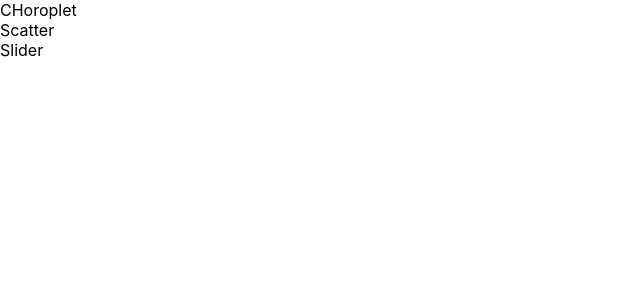
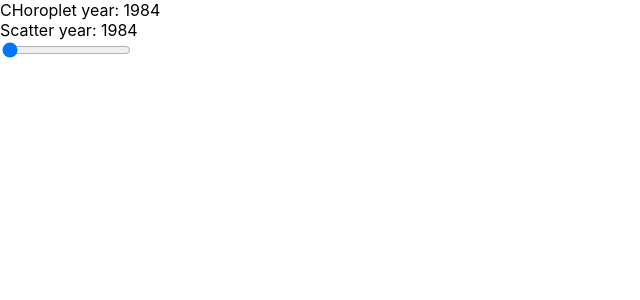
Before and after one commit to pdusan/d3-vis, a React (Create React App) app in the folder A3/: page / in a window 1280 px wide. Shown: the top 300 px of the page, without its empty margins (0-640 px from the left). Built offline with nearby package versions, Linux system fonts and the light colour scheme.

Commit message:
implemented year slider communication

```diff
--- a/A3/src/components/App.js
+++ b/A3/src/components/App.js
@@ -42,6 +42,7 @@ function niceData(data, name) {
 
 function App() {
   const [data, setData] = useState();
+  const [year, setYear] = useState();
 
   // Both data sets are loaded and transformed according to the above defined function
   // and then "manually" deep merged, so that each state has a series of years and their
@@ -66,9 +67,9 @@ function App() {
 
   return (
     <div>
-      <Choropleth />
-      <ScatterPlot />
-      <Slider />
+      <Choropleth map={mapStatesUsa} year={year} />
+      <ScatterPlot year={year} />
+      <Slider update={setYear} />
     </div>
   );
 }
--- a/A3/src/components/Choropleth.js
+++ b/A3/src/components/Choropleth.js
@@ -1,3 +1,3 @@
-export default function Choropleth() {
-  return <div>CHoroplet</div>;
+export default function Choropleth({ map, year }) {
+  return <div>CHoroplet year: {year}</div>;
 }
--- a/A3/src/components/ScatterPlot.js
+++ b/A3/src/components/ScatterPlot.js
@@ -1,3 +1,3 @@
-export default function ScatterPlot() {
-  return <div>Scatter</div>;
+export default function ScatterPlot({ year }) {
+  return <div>Scatter year: {year}</div>;
 }
--- a/A3/src/components/Slider.js
+++ b/A3/src/components/Slider.js
@@ -1,3 +1,23 @@
-export default function Slider() {
-  return <div>Slider</div>;
+import { useEffect } from "react";
+
+export default function Slider({ update }) {
+  const changeYear = function (event) {
+    update(event.target.value);
+  };
+
+  useEffect(() => {
+    update(1984);
+  }, []);
+
+  return (
+    <input
+      type="range"
+      className="form-range"
+      min="1984"
+      max="2014"
+      step="1"
+      onChange={changeYear}
+      id="year-slider"
+    />
+  );
 }
```
